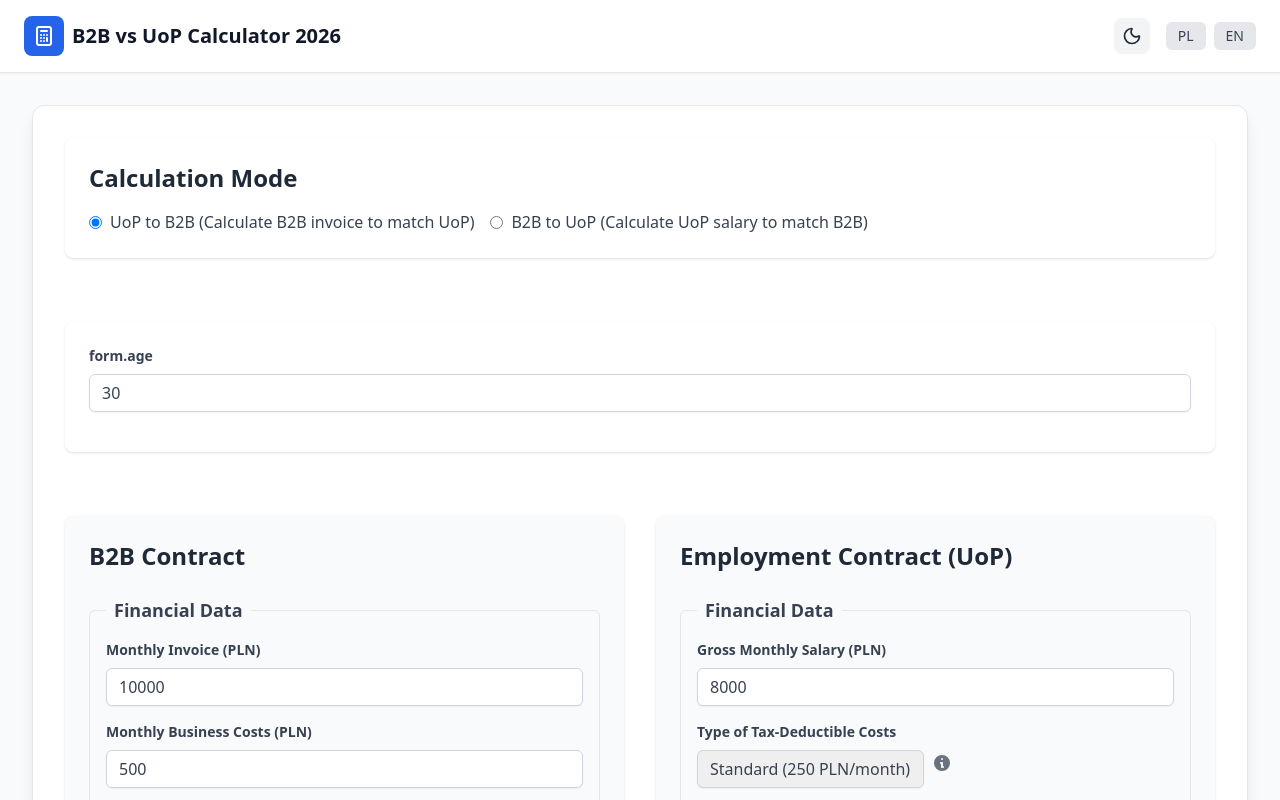
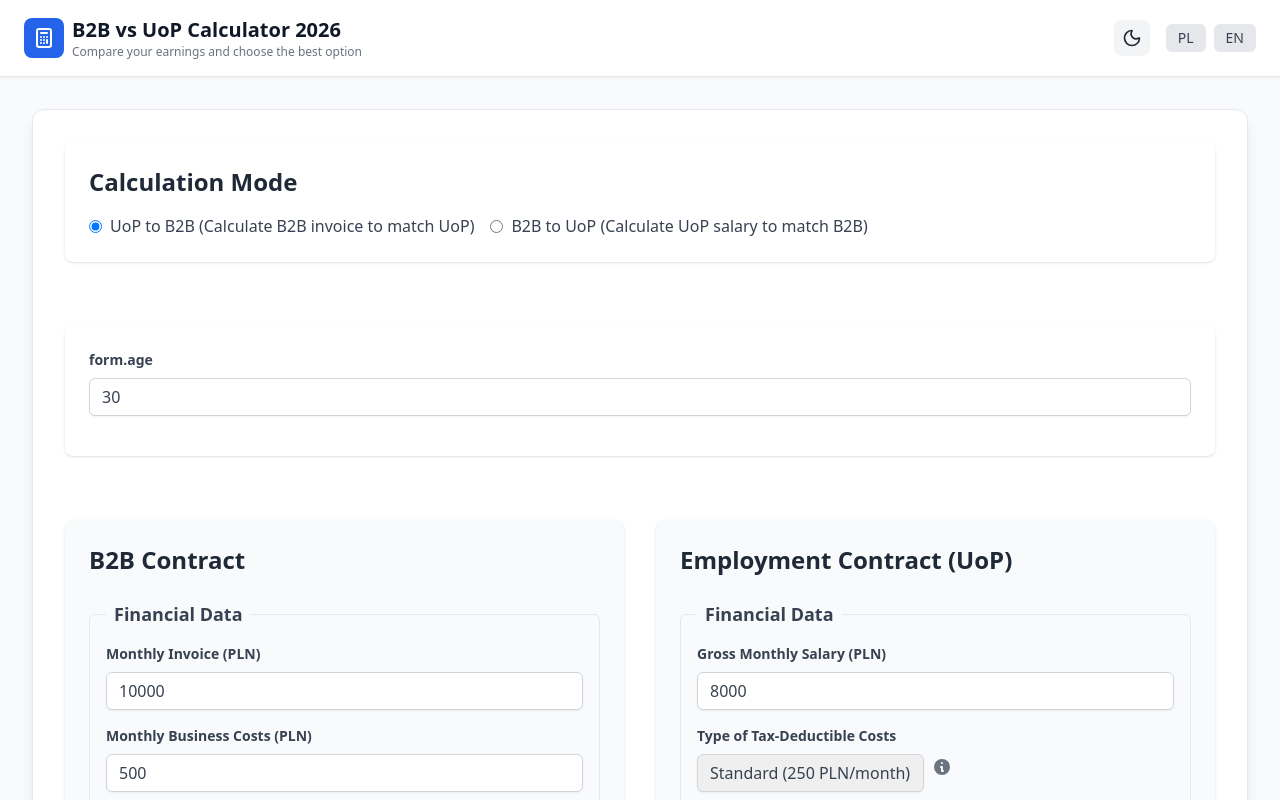
Before and after one commit to artur1993/b2bvUoP_kalkulator, a React (Vite) app in the folder frontend/: page / in a window 1280 px wide. Shown: the top 800 px of the page. Built offline with nearby package versions, Linux system fonts and the light colour scheme.

Commit message:
fix(E04): restore header subtitle and make e2e tests more resilient

```diff
--- a/frontend/src/components/Header.jsx
+++ b/frontend/src/components/Header.jsx
@@ -27,12 +27,17 @@
             />
           </svg>
         </div>
+        <div>
           <h1
             className="text-xl font-bold text-gray-900 dark:text-white"
             data-testid="header-title"
           >
             {t("header.title", { year: TAX_YEAR })}
           </h1>
+          <p className="text-xs text-gray-500 dark:text-gray-400">
+            {t("header.subtitle")}
+          </p>
+        </div>
       </div>
       <div className="flex items-center space-x-4">
         <ThemeToggle />
```
Also changed, not shown: 1 other file (tests, documents, lock files or other folders). Lines whose indentation alone changed are shown as unchanged.
